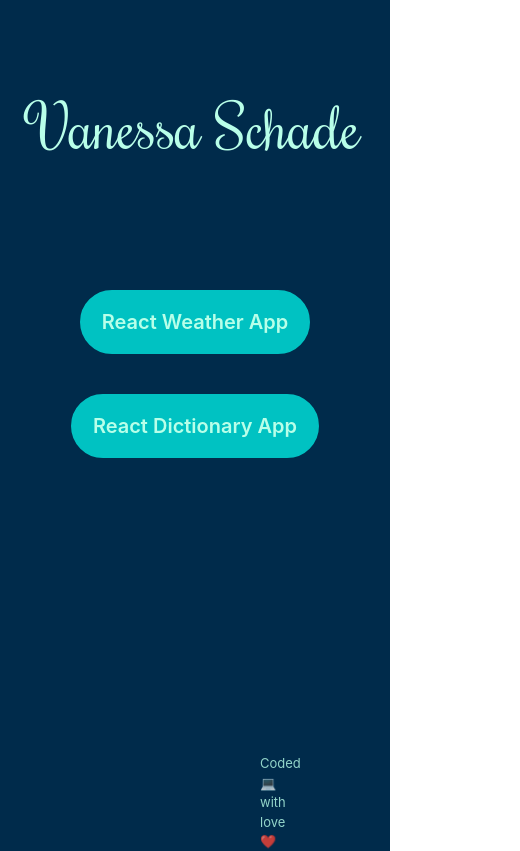
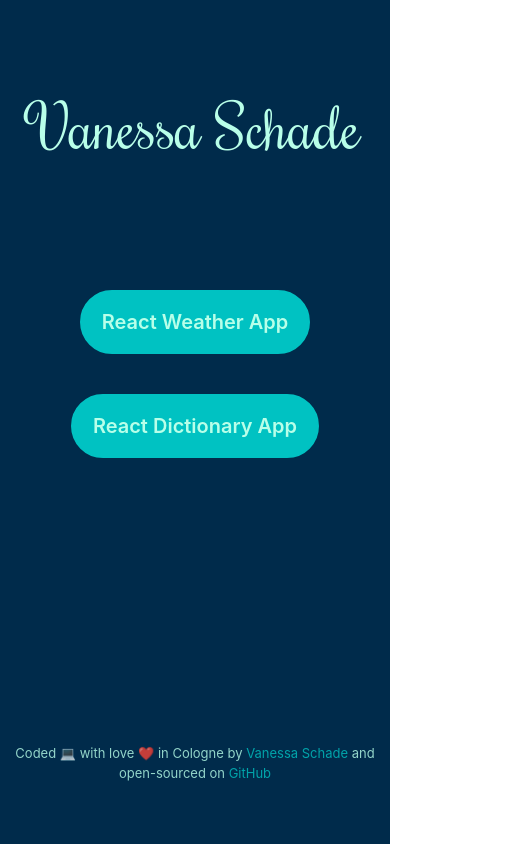
Before and after one commit to The-Travelling-Colognian/react-weather-dictionary-landingpage, a React (Create React App) app: page / in a window 390 px wide. Shown: the top 851 px of the page, 520 px wide, since content can reach past the window. Built offline with nearby package versions, Linux system fonts and the light colour scheme; the HTML template or start-up script is replaced by a standard one.

Commit message:
Removed the media queries for a max-width of 1024px

```diff
--- a/src/Footer.css
+++ b/src/Footer.css
@@ -16,9 +16,3 @@
     font-size: 13px;
   }
 }
-
-@media (max-width: 1024px) {
-  .Footer {
-    padding: 260px;
-  }
-}
```
